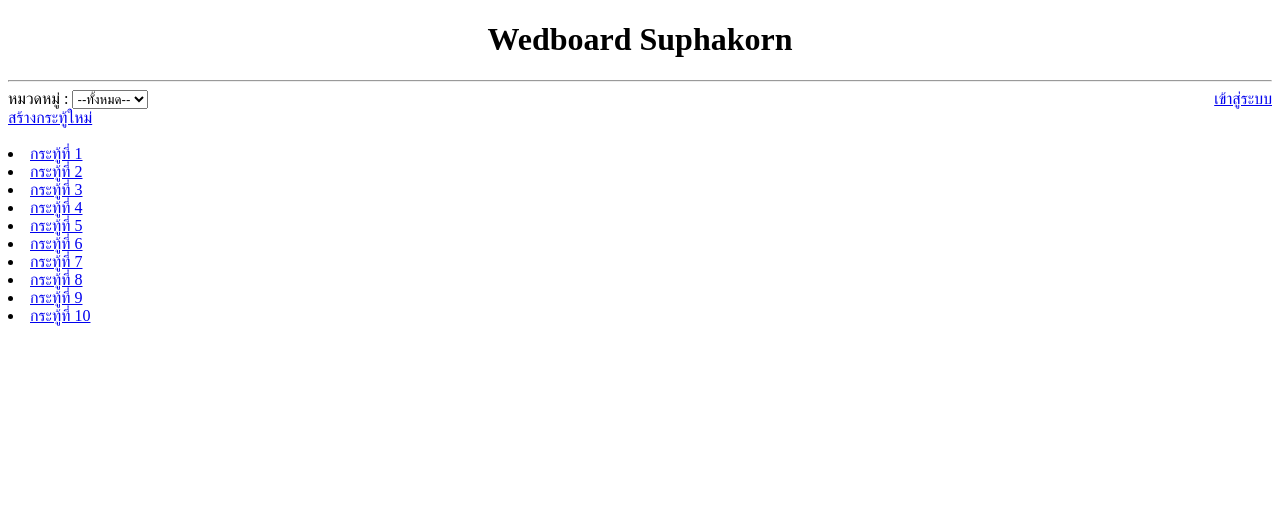
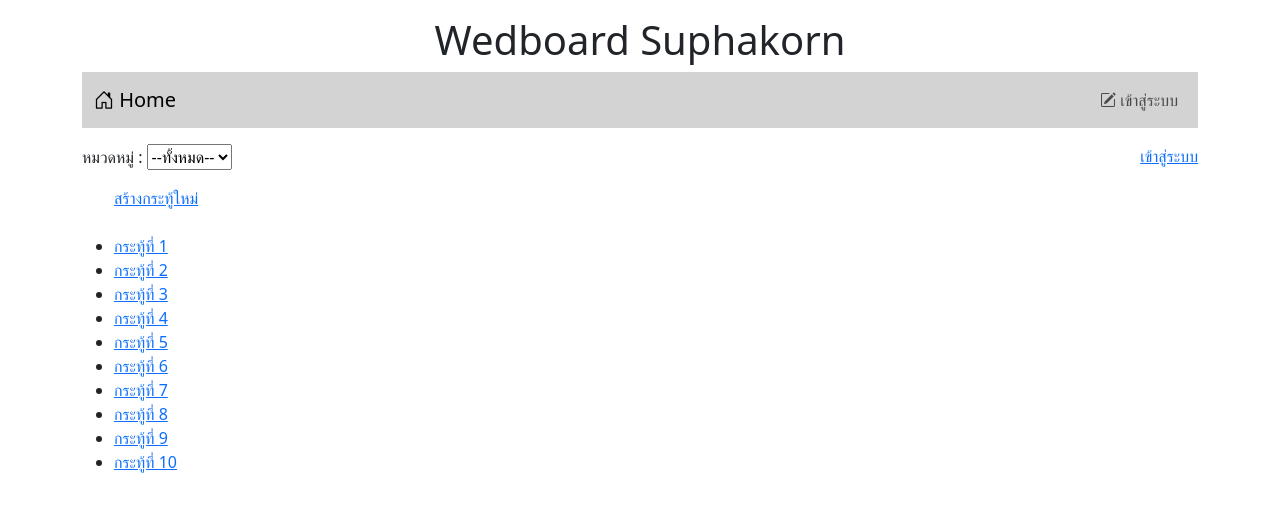
Before and after one commit to Axmjai/Wedboard_ECT, a PHP site: page / in a window 1280 px wide. Shown: the top 512 px of the page. Run offline with PHP 8.4, Linux system fonts and the light colour scheme.

Commit message:
The End Narva
The End Narva

```diff
--- a/index.php
+++ b/index.php
@@ -7,15 +7,47 @@ session_start();
     <meta charset="UTF-8">
     <meta http-equiv="X-UA-Compatible" content="IE=edge">
     <meta name="viewport" content="width=device-width, initial-scale=1.0">
-
+    <link rel="stylesheet" href="bootstrap-5.3.2-dist/css/bootstrap.min.css">
+    <script src="bootstrap-5.3.2-dist/js/bootstrap.bundle.min.js"></script>
+    <link rel="stylesheet" href="https://cdn.jsdelivr.net/npm/bootstrap-icons@1.11.3/font/bootstrap-icons.min.css">
     <title>Wedboard</title>
 </head>
 <body>
-    <h1 style="text-align: center;">Wedboard Suphakorn</h1>
-    <hr>
-    <form>
+    <div class="container">
+
+    <h1 style="text-align: center;" class="mt-3">Wedboard Suphakorn</h1>
+
+
+    <nav class="navbar navbar-expand-lg" style="background-color: #d3d3d3;">
+        <div class="container-fluid">
+            <a class="navbar-brand" href="index.php"><i class="bi bi-house-door"></i> Home</a>
+        <ul class="navbar-nav">
+            <?php
+                if(!isset($_SESSION['id'])){
+            ?>
+            <li class="nav-item">
+                <a class="nav-link" aria-current="page" href="login.php"><i class="bi bi-pencil-square"></i> เข้าสู่ระบบ</a>
+
+            </li>
+
+            <?php } else{ ?>
+                <li class="nav-item dropdown">
+          <a class="btn btn-outline-secondary dropdown-toggle" href="#" role="button" data-bs-toggle="dropdown" aria-expanded="false">
+           <?php  echo "<i class='bi bi-person'></i> $_SESSION[username] "?>
+          </a>
+          <ul class="dropdown-menu">
+            <li><a class="dropdown-item" href="logout.php"><i class="bi bi-power"></i> ออกจากระบบ</a></li>
+          </ul>
+        </li>
+
+            <?php }   ?>
+      </ul>
+
+  </div>
+</nav>
+    <form class="my-3">
     หมวดหมู่ :
-    <select name="Category">
+    <select name="Category-lg">
         <option value="all">--ทั้งหมด--</option>
         <option value="General">เรื่องทั่วไป</option>
         <option value="Study">เรื่องเรียน</option>
@@ -39,32 +71,24 @@ session_start();
         ?>
 
 </form>
-
-
+        <ul>
             <?php
             echo "<div style ='float: left'>
-            <a href = newpost.php>สร้างกระทู้ใหม่</a>
-            </div><BR><BR>";
+                <a href = newpost.php>สร้างกระทู้ใหม่</a>
+                    </div><BR><BR>";
 
                 for($n = 1 ;$n <=10;$n++){
-
-                    echo "<li><a href=post.php?id=$n>กระทู้ที่ $n</a>";
-                    if(isset($_SESSION['id']) && $_SESSION['role']=='a'){
-                     echo "&nbsp;&nbsp;&nbsp;<a href=delete.php?id=$n>ลบ</a>";
-
+                    echo "<li ><a href=post.php?id=$n>กระทู้ที่ $n</a>";
+                        if(isset($_SESSION['id']) && $_SESSION['role']=='a'){
+                            echo "&nbsp;&nbsp;&nbsp;<a href=delete.php?id=$n>ลบ</a>";
                     }
-
                     echo "</li>";
                 }
 
 
             ?>
-
-
-
-
-
-
+        </ul>
+            </div>
 
 </body>
 </html>
```
